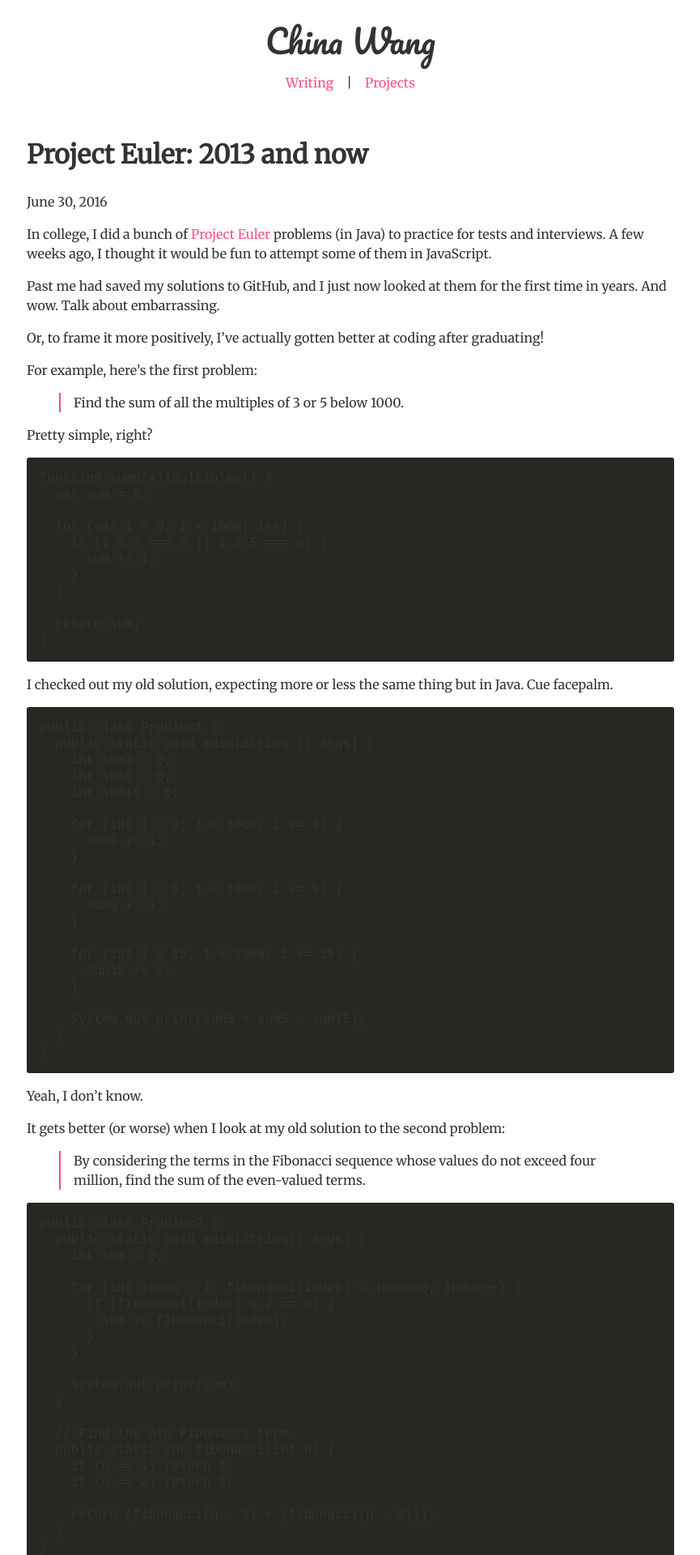
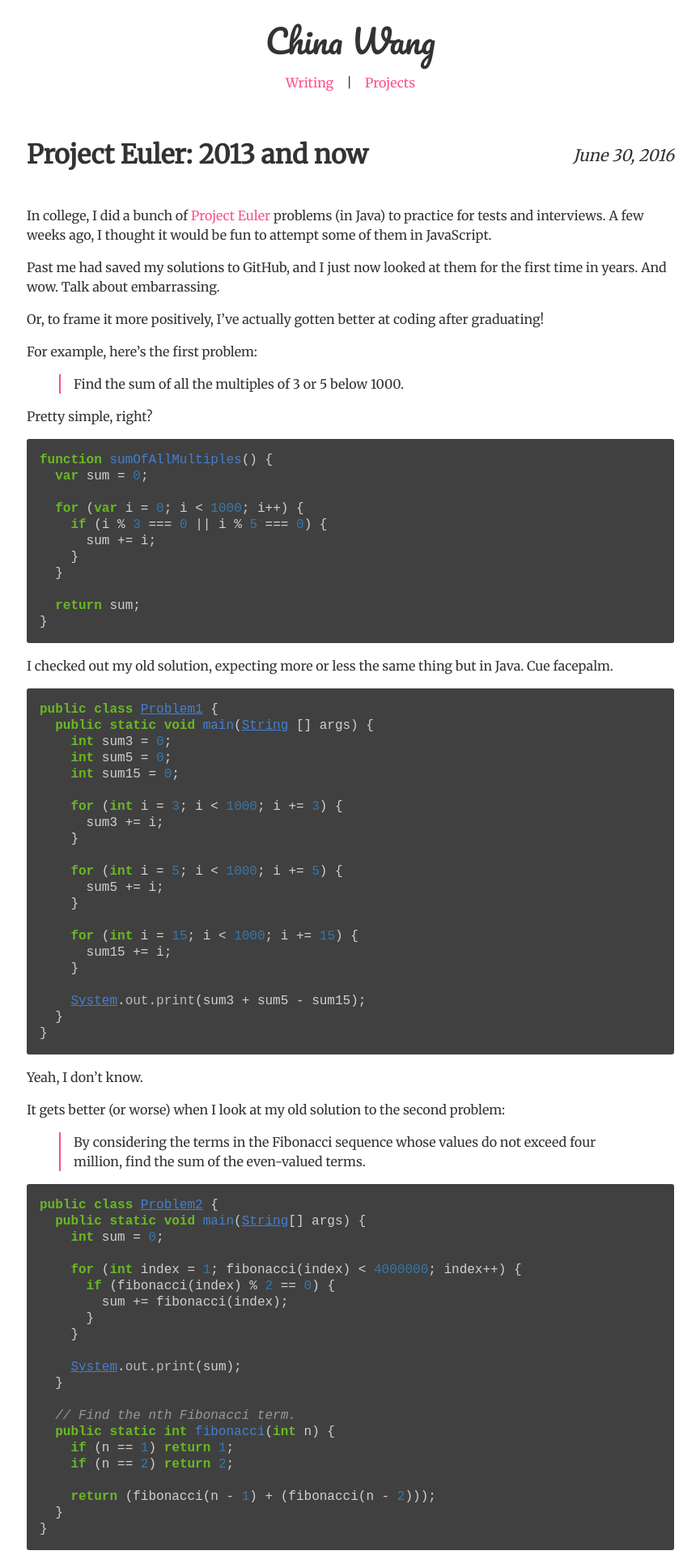
Before and after one commit to chinaowl/chinaowl.github.io, a Jekyll site: the page built from _posts/2016-06-30-project-euler-2013-and-now.md, in a window 1280 px wide. Shown: the top 1920 px of the page at 81% size, without its empty margins (207-1072 px from the left). Built offline with Jekyll 4.4.1, drawn with Linux system fonts in a browser that asks for light colours; nearby versions of some CDN libraries; some of the changed text lies outside the part shown.

Commit message:
more formatting, syntax highlighting edits

````diff
--- a/_includes/head.html
+++ b/_includes/head.html
@@ -11,5 +11,5 @@
   <link rel="alternate" type="application/rss+xml" title="{{ site.title }}" href="{{ " /feed.xml " | prepend: site.baseurl | prepend: site.url }}">
 
   <link rel="stylesheet" href="https://cdnjs.cloudflare.com/ajax/libs/normalize/4.2.0/normalize.min.css">
-  <link rel="stylesheet" href="https://fonts.googleapis.com/css?family=Merriweather|Pacifico|Source+Code+Pro">
+  <link rel="stylesheet" href="https://fonts.googleapis.com/css?family=Merriweather|Pacifico">
 </head>
--- a/_layouts/post.html
+++ b/_layouts/post.html
@@ -1,15 +1,13 @@
 ---
 layout: default
 ---
-<article class="post" itemscope itemtype="http://schema.org/BlogPosting">
 
-  <header class="post-header">
-    <h1 class="post-title" itemprop="name headline">{{ page.title }}</h1>
-    <p class="post-meta"><time datetime="{{ page.date | date_to_xmlschema }}" itemprop="datePublished">{{ page.date | date: site.date_format }}</time>{% if page.author %} • <span itemprop="author" itemscope itemtype="http://schema.org/Person"><span itemprop="name">{{ page.author }}</span></span>{% endif %}</p>
+<article class="post">
+  <header class="post__header">
+    <h1 class="post__title">{{ page.title }}</h1>
+    <time class="post__date" datetime="{{ page.date | date_to_xmlschema }}">{{ page.date | date: site.date_format }}</time>
   </header>
-
-  <div class="post-content" itemprop="articleBody">
+  <div class="post__content">
     {{ content }}
   </div>
-
 </article>
--- a/_posts/2016-06-30-project-euler-2013-and-now.md
+++ b/_posts/2016-06-30-project-euler-2013-and-now.md
@@ -17,41 +17,45 @@ For example, here’s the first problem:
 
 Pretty simple, right?
 
-    function sumOfAllMultiples() {
-      var sum = 0;
+``` js
+function sumOfAllMultiples() {
+  var sum = 0;
 
-      for (var i = 0; i < 1000; i++) {
-        if (i % 3 === 0 || i % 5 === 0) {
-          sum += i;
-        }
-      }
+  for (var i = 0; i < 1000; i++) {
+    if (i % 3 === 0 || i % 5 === 0) {
+      sum += i;
+    }
+  }
 
-      return sum;
-    }
+  return sum;
+}
+```
 
 I checked out my old solution, expecting more or less the same thing but in Java. Cue facepalm.
 
-    public class Problem1 {
-      public static void main(String [] args) {
-        int sum3 = 0;
-        int sum5 = 0;
-        int sum15 = 0;
+``` java
+public class Problem1 {
+  public static void main(String [] args) {
+    int sum3 = 0;
+    int sum5 = 0;
+    int sum15 = 0;
 
-        for (int i = 3; i < 1000; i += 3) {
-          sum3 += i;
-        }
+    for (int i = 3; i < 1000; i += 3) {
+      sum3 += i;
+    }
 
-        for (int i = 5; i < 1000; i += 5) {
-          sum5 += i;
-        }
+    for (int i = 5; i < 1000; i += 5) {
+      sum5 += i;
+    }
 
-        for (int i = 15; i < 1000; i += 15) {
-          sum15 += i;
-        }
+    for (int i = 15; i < 1000; i += 15) {
+      sum15 += i;
+    }
 
-        System.out.print(sum3 + sum5 - sum15);
-      }
-    }
+    System.out.print(sum3 + sum5 - sum15);
+  }
+}
+```
 
 Yeah, I don’t know.
 
@@ -59,48 +63,52 @@ It gets better (or worse) when I look at my old solution to the second problem:
 
 > By considering the terms in the Fibonacci sequence whose values do not exceed four million, find the sum of the even-valued terms.
 
-    public class Problem2 {
-      public static void main(String[] args) {
-        int sum = 0;
+``` java
+public class Problem2 {
+  public static void main(String[] args) {
+    int sum = 0;
 
-        for (int index = 1; fibonacci(index) < 4000000; index++) {
-          if (fibonacci(index) % 2 == 0) {
-            sum += fibonacci(index);
-          }
-        }
-
-        System.out.print(sum);
-      }
-
-      // Find the nth Fibonacci term.
-      public static int fibonacci(int n) {
-        if (n == 1) return 1;
-        if (n == 2) return 2;
-
-        return (fibonacci(n - 1) + (fibonacci(n - 2)));
+    for (int index = 1; fibonacci(index) < 4000000; index++) {
+      if (fibonacci(index) % 2 == 0) {
+        sum += fibonacci(index);
       }
     }
+
+    System.out.print(sum);
+  }
+
+  // Find the nth Fibonacci term.
+  public static int fibonacci(int n) {
+    if (n == 1) return 1;
+    if (n == 2) return 2;
+
+    return (fibonacci(n - 1) + (fibonacci(n - 2)));
+  }
+}
+```
 
 I used a recursive solution to find the nth Fibonacci number, which isn’t too surprising since I’m pretty sure I had just learned about recursion at that time. But then I called that recursive method three times in that `for` loop?
 
 Here’s my iterative JavaScript solution:
 
-    function evenFib() {
-      var MAX = 4000000,
-          first = 1,
-          second = 2,
-          sum = 2,
-          temp;
+``` js
+function evenFib() {
+  var MAX = 4000000,
+      first = 1,
+      second = 2,
+      sum = 2,
+      temp;
 
-      while (first + second < MAX) {
-        temp = first;
-        first = second;
-        second += temp;
+  while (first + second < MAX) {
+    temp = first;
+    first = second;
+    second += temp;
 
-        if (second % 2 === 0) {
-          sum += second;
-        }
-      }
+    if (second % 2 === 0) {
+      sum += second;
+    }
+  }
 
-      return sum;
-    }
+  return sum;
+}
+```
--- a/_sass/_footer.scss
+++ b/_sass/_footer.scss
@@ -1,5 +1,4 @@
 .footer {
-  font-family: 'Source Code Pro', monospace;
   font-size: 0.75em;
   text-align: center;
   margin-bottom: 0.5em;
--- a/_sass/_highlight.scss
+++ b/_sass/_highlight.scss
@@ -1,73 +1,78 @@
 .highlighter-rouge {
   pre {
-    background-color: #272822;
+    background-color: #404040;
     padding: 1em;
     border-radius: 3px;
   }
 }
 
-.highlight pre { background-color: #272822; }
-.highlight .hll { background-color: #272822; }
-.highlight .c { color: #75715e } /* Comment */
-.highlight .err { color: #960050; background-color: #1e0010 } /* Error */
-.highlight .k { color: #66d9ef } /* Keyword */
-.highlight .l { color: #ae81ff } /* Literal */
-.highlight .n { color: #f8f8f2 } /* Name */
-.highlight .o { color: #f92672 } /* Operator */
-.highlight .p { color: #f8f8f2 } /* Punctuation */
-.highlight .cm { color: #75715e } /* Comment.Multiline */
-.highlight .cp { color: #75715e } /* Comment.Preproc */
-.highlight .c1 { color: #75715e } /* Comment.Single */
-.highlight .cs { color: #75715e } /* Comment.Special */
-.highlight .ge { font-style: italic } /* Generic.Emph */
-.highlight .gs { font-weight: bold } /* Generic.Strong */
-.highlight .kc { color: #66d9ef } /* Keyword.Constant */
-.highlight .kd { color: #66d9ef } /* Keyword.Declaration */
-.highlight .kn { color: #f92672 } /* Keyword.Namespace */
-.highlight .kp { color: #66d9ef } /* Keyword.Pseudo */
-.highlight .kr { color: #66d9ef } /* Keyword.Reserved */
-.highlight .kt { color: #66d9ef } /* Keyword.Type */
-.highlight .ld { color: #e6db74 } /* Literal.Date */
-.highlight .m { color: #ae81ff } /* Literal.Number */
-.highlight .s { color: #e6db74 } /* Literal.String */
-.highlight .na { color: #a6e22e } /* Name.Attribute */
-.highlight .nb { color: #f8f8f2 } /* Name.Builtin */
-.highlight .nc { color: #a6e22e } /* Name.Class */
-.highlight .no { color: #66d9ef } /* Name.Constant */
-.highlight .nd { color: #a6e22e } /* Name.Decorator */
-.highlight .ni { color: #f8f8f2 } /* Name.Entity */
-.highlight .ne { color: #a6e22e } /* Name.Exception */
-.highlight .nf { color: #a6e22e } /* Name.Function */
-.highlight .nl { color: #f8f8f2 } /* Name.Label */
-.highlight .nn { color: #f8f8f2 } /* Name.Namespace */
-.highlight .nx { color: #a6e22e } /* Name.Other */
-.highlight .py { color: #f8f8f2 } /* Name.Property */
-.highlight .nt { color: #f92672 } /* Name.Tag */
-.highlight .nv { color: #f8f8f2 } /* Name.Variable */
-.highlight .ow { color: #f92672 } /* Operator.Word */
-.highlight .w { color: #f8f8f2 } /* Text.Whitespace */
-.highlight .mf { color: #ae81ff } /* Literal.Number.Float */
-.highlight .mh { color: #ae81ff } /* Literal.Number.Hex */
-.highlight .mi { color: #ae81ff } /* Literal.Number.Integer */
-.highlight .mo { color: #ae81ff } /* Literal.Number.Oct */
-.highlight .sb { color: #e6db74 } /* Literal.String.Backtick */
-.highlight .sc { color: #e6db74 } /* Literal.String.Char */
-.highlight .sd { color: #e6db74 } /* Literal.String.Doc */
-.highlight .s2 { color: #e6db74 } /* Literal.String.Double */
-.highlight .se { color: #ae81ff } /* Literal.String.Escape */
-.highlight .sh { color: #e6db74 } /* Literal.String.Heredoc */
-.highlight .si { color: #e6db74 } /* Literal.String.Interpol */
-.highlight .sx { color: #e6db74 } /* Literal.String.Other */
-.highlight .sr { color: #e6db74 } /* Literal.String.Regex */
-.highlight .s1 { color: #e6db74 } /* Literal.String.Single */
-.highlight .ss { color: #e6db74 } /* Literal.String.Symbol */
-.highlight .bp { color: #f8f8f2 } /* Name.Builtin.Pseudo */
-.highlight .vc { color: #f8f8f2 } /* Name.Variable.Class */
-.highlight .vg { color: #f8f8f2 } /* Name.Variable.Global */
-.highlight .vi { color: #f8f8f2 } /* Name.Variable.Instance */
-.highlight .il { color: #ae81ff } /* Literal.Number.Integer.Long */
-
-.highlight .gh { } /* Generic Heading & Diff Header */
-.highlight .gu { color: #75715e; } /* Generic.Subheading & Diff Unified/Comment? */
-.highlight .gd { color: #f92672; } /* Generic.Deleted & Diff Deleted */
-.highlight .gi { color: #a6e22e; } /* Generic.Inserted & Diff Inserted */
+.highlight pre { background-color: #404040 }
+.highlight .hll { background-color: #404040 }
+.highlight .c { color: #999999; font-style: italic } /* Comment */
+.highlight .err { color: #a61717; background-color: #e3d2d2 } /* Error */
+.highlight .g { color: #d0d0d0 } /* Generic */
+.highlight .k { color: #6ab825; font-weight: bold } /* Keyword */
+.highlight .l { color: #d0d0d0 } /* Literal */
+.highlight .n { color: #d0d0d0 } /* Name */
+.highlight .o { color: #d0d0d0 } /* Operator */
+.highlight .x { color: #d0d0d0 } /* Other */
+.highlight .p { color: #d0d0d0 } /* Punctuation */
+.highlight .cm { color: #999999; font-style: italic } /* Comment.Multiline */
+.highlight .cp { color: #cd2828; font-weight: bold } /* Comment.Preproc */
+.highlight .c1 { color: #999999; font-style: italic } /* Comment.Single */
+.highlight .cs { color: #e50808; font-weight: bold; background-color: #520000 } /* Comment.Special */
+.highlight .gd { color: #d22323 } /* Generic.Deleted */
+.highlight .ge { color: #d0d0d0; font-style: italic } /* Generic.Emph */
+.highlight .gr { color: #d22323 } /* Generic.Error */
+.highlight .gh { color: #ffffff; font-weight: bold } /* Generic.Heading */
+.highlight .gi { color: #589819 } /* Generic.Inserted */
+.highlight .go { color: #cccccc } /* Generic.Output */
+.highlight .gp { color: #aaaaaa } /* Generic.Prompt */
+.highlight .gs { color: #d0d0d0; font-weight: bold } /* Generic.Strong */
+.highlight .gu { color: #ffffff; text-decoration: underline } /* Generic.Subheading */
+.highlight .gt { color: #d22323 } /* Generic.Traceback */
+.highlight .kc { color: #6ab825; font-weight: bold } /* Keyword.Constant */
+.highlight .kd { color: #6ab825; font-weight: bold } /* Keyword.Declaration */
+.highlight .kn { color: #6ab825; font-weight: bold } /* Keyword.Namespace */
+.highlight .kp { color: #6ab825 } /* Keyword.Pseudo */
+.highlight .kr { color: #6ab825; font-weight: bold } /* Keyword.Reserved */
+.highlight .kt { color: #6ab825; font-weight: bold } /* Keyword.Type */
+.highlight .ld { color: #d0d0d0 } /* Literal.Date */
+.highlight .m { color: #3677a9 } /* Literal.Number */
+.highlight .s { color: #ed9d13 } /* Literal.String */
+.highlight .na { color: #bbbbbb } /* Name.Attribute */
+.highlight .nb { color: #24909d } /* Name.Builtin */
+.highlight .nc { color: #447fcf; text-decoration: underline } /* Name.Class */
+.highlight .no { color: #40ffff } /* Name.Constant */
+.highlight .nd { color: #ffa500 } /* Name.Decorator */
+.highlight .ni { color: #d0d0d0 } /* Name.Entity */
+.highlight .ne { color: #bbbbbb } /* Name.Exception */
+.highlight .nf { color: #447fcf } /* Name.Function */
+.highlight .nl { color: #d0d0d0 } /* Name.Label */
+.highlight .nn { color: #447fcf; text-decoration: underline } /* Name.Namespace */
+.highlight .nx { color: #d0d0d0 } /* Name.Other */
+.highlight .py { color: #d0d0d0 } /* Name.Property */
+.highlight .nt { color: #6ab825; font-weight: bold } /* Name.Tag */
+.highlight .nv { color: #40ffff } /* Name.Variable */
+.highlight .ow { color: #6ab825; font-weight: bold } /* Operator.Word */
+.highlight .w { color: #666666 } /* Text.Whitespace */
+.highlight .mf { color: #3677a9 } /* Literal.Number.Float */
+.highlight .mh { color: #3677a9 } /* Literal.Number.Hex */
+.highlight .mi { color: #3677a9 } /* Literal.Number.Integer */
+.highlight .mo { color: #3677a9 } /* Literal.Number.Oct */
+.highlight .sb { color: #ed9d13 } /* Literal.String.Backtick */
+.highlight .sc { color: #ed9d13 } /* Literal.String.Char */
+.highlight .sd { color: #ed9d13 } /* Literal.String.Doc */
+.highlight .s2 { color: #ed9d13 } /* Literal.String.Double */
+.highlight .se { color: #ed9d13 } /* Literal.String.Escape */
+.highlight .sh { color: #ed9d13 } /* Literal.String.Heredoc */
+.highlight .si { color: #ed9d13 } /* Literal.String.Interpol */
+.highlight .sx { color: #ffa500 } /* Literal.String.Other */
+.highlight .sr { color: #ed9d13 } /* Literal.String.Regex */
+.highlight .s1 { color: #ed9d13 } /* Literal.String.Single */
+.highlight .ss { color: #ed9d13 } /* Literal.String.Symbol */
+.highlight .bp { color: #24909d } /* Name.Builtin.Pseudo */
+.highlight .vc { color: #40ffff } /* Name.Variable.Class */
+.highlight .vg { color: #40ffff } /* Name.Variable.Global */
+.highlight .vi { color: #40ffff } /* Name.Variable.Instance */
+.highlight .il { color: #3677a9 } /* Literal.Number.Integer.Long */
--- a/_sass/_layout.scss
+++ b/_sass/_layout.scss
@@ -30,3 +30,14 @@
   color: $gray;
   float: right;
 }
+
+.post__header {
+  display: flex;
+  justify-content: space-between;
+}
+
+.post__date {
+  font-style: italic;
+  font-size: 1.25em;
+  line-height: 92px;
+}
````
Also changed, not shown: assets/img/clarity-swag.png (deleted), assets/img/other/github-icon-32px.png (added), assets/img/writing/clarity-swag.png (added).
